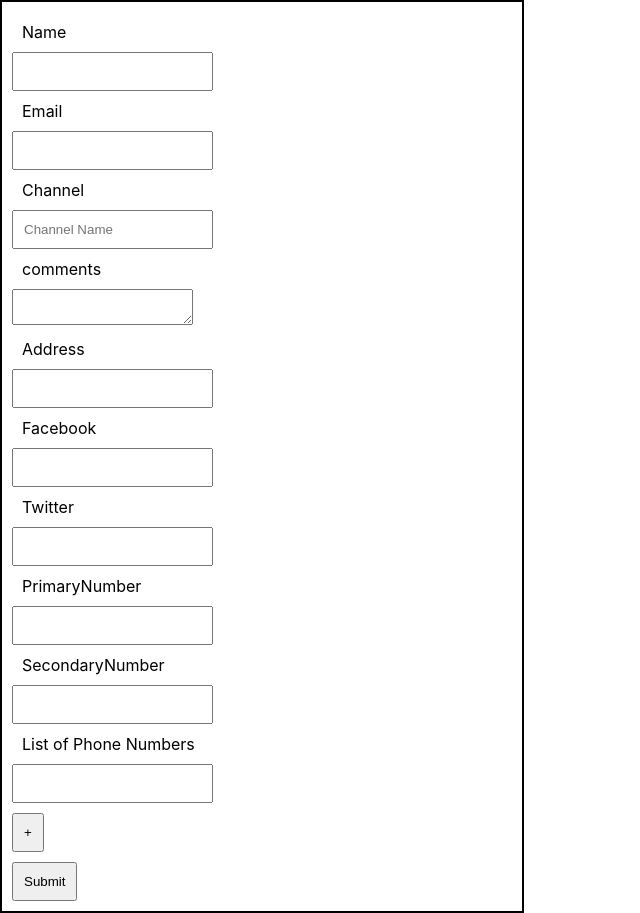
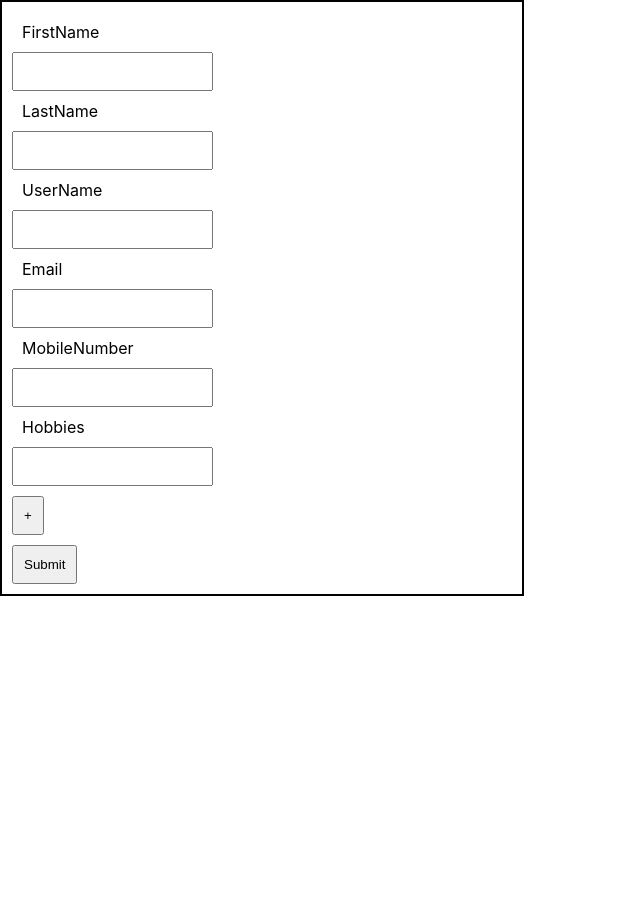
Before and after one commit to pshadikbasha/test_formik, a React (Create React App) app: page / in a window 1280 px wide. Shown: the whole page, without its empty margins (0-640 px from the left). After the commit the page ends 800 px from the top, so only its background shows below. Built offline with nearby package versions, Linux system fonts and the light colour scheme.

Commit message:
Working on test_formik

```diff
--- a/src/App.js
+++ b/src/App.js
@@ -3,8 +3,8 @@ import SimpleUserForm from "./components/test_formik";
 function App() {
   return (
     <div className="App">
-      <SignUp />
-      {/* <SimpleUserForm></SimpleUserForm> */}
+      {/* <SignUp /> */}
+      <SimpleUserForm></SimpleUserForm>
     </div>
   );
 }
--- a/src/components/formik/index.js
+++ b/src/components/formik/index.js
@@ -27,7 +27,14 @@ const onSubmit = (values) => {
   console.log("values are", values);
 };
 const validationSchema = Yup.object({
-  name: Yup.string().required("Required"),
+  name: Yup.string()
+    .min(2, "Too Short!")
+    .max(5, "Too Long!")
+    .matches(
+      /^([A-Za-z\u00C0-\u00D6\u00D8-\u00f6\u00f8-\u00ff\s]*)$/gi,
+      "Name can only contain Latin letters."
+    )
+    .required("Required"),
   email: Yup.string().email("Invalid email address").required("Required"),
   channel: Yup.string().required("Required"),
   address: Yup.string().required("Required"),
@@ -116,7 +123,7 @@ const SignUp = () => {
                 <div>
                   {phNumbers.map((number, idx) => {
                     return (
-                      <div>
+                      <div key={idx}>
                         <Field name={`phNumbers[${idx}]`}></Field>
                         {idx > 0 && (
                           <button onClick={() => remove(idx)}>-</button>
--- a/src/components/test_formik/index.js
+++ b/src/components/test_formik/index.js
@@ -1,6 +1,5 @@
 import React from "react";
-import { Formik, Field, Form, ErrorMessage } from "formik";
-import { values } from "lodash";
+import { Formik, Field, Form, ErrorMessage, FieldArray } from "formik";
 import * as Yup from "yup";
 const initialValues = {
   firstName: "",
@@ -8,16 +7,44 @@ const initialValues = {
   userName: "",
   email: "",
   mobileNumber: "",
+  hobbies: [""],
 };
 const onSubmit = (values) => {
   console.log("values are", values);
 };
+
+const phoneRegExp =
+  /^((\\+[1-9]{1,4}[ \\-]*)|(\\([0-9]{2,3}\\)[ \\-]*)|([0-9]{2,4})[ \\-]*)*?[0-9]{3,4}?[ \\-]*[0-9]{3,4}?$/;
+
 const validationSchema = Yup.object({
-  firstName: Yup.string().required("Required"),
-  lastName: Yup.string().required("Required"),
+  firstName: Yup.string()
+    .min(2, "Too Short!")
+    .max(5, "Too Long!")
+    .matches(
+      /^([A-Za-z\u00C0-\u00D6\u00D8-\u00f6\u00f8-\u00ff\s]*)$/gi,
+      "Name can only contain Alphabet letters."
+    )
+    .required("Required"),
+  lastName: Yup.string()
+    .min(2, "Too Short!")
+    .max(5, "Too Long!")
+    .matches(
+      /^([A-Za-z\u00C0-\u00D6\u00D8-\u00f6\u00f8-\u00ff\s]*)$/gi,
+      "Name can only contain Latin letters."
+    )
+    .required("Required")
+    .required("Required"),
   userName: Yup.string().required("Required"),
-  email: Yup.string().email("Invalid email address").required("Required"),
-  mobileNumber: Yup.string().required("Required"),
+  email: Yup.string()
+    .min(5, "TooShort")
+    .max(50, "too long")
+    .email("Invalid email address")
+    .required("Required"),
+  mobileNumber: Yup.string()
+    .required("required")
+    .matches(phoneRegExp, "Phone number is not valid")
+    .min(10, "to short")
+    .max(10, "to long"),
 });
 const SimpleUserForm = () => {
   return (
@@ -42,6 +69,30 @@ const SimpleUserForm = () => {
         <label htmlFor="mobileNumber">MobileNumber</label>
         <Field name="mobileNumber" id="mobileNumber" type="string"></Field>
         <ErrorMessage name="mobileNumber"></ErrorMessage>
+        <label htmlFor="hobbies">Hobbies</label>
+        <FieldArray name="hobbies">
+          {(fieldArrayProps) => {
+            console.log(fieldArrayProps);
+            const { form, remove, push } = fieldArrayProps;
+            const { values } = form;
+            const { hobbies } = values;
+            return (
+              <div>
+                {hobbies.map((hobby, idx) => {
+                  return (
+                    <div>
+                      <Field name={`hobbies[${idx}]`}></Field>
+                      <button onClick={() => push("")}>+</button>
+                      {idx > 0 && (
+                        <button onClick={() => remove(idx)}>-</button>
+                      )}
+                    </div>
+                  );
+                })}
+              </div>
+            );
+          }}
+        </FieldArray>
         <button type="submit">Submit</button>
       </Form>
     </Formik>
```
